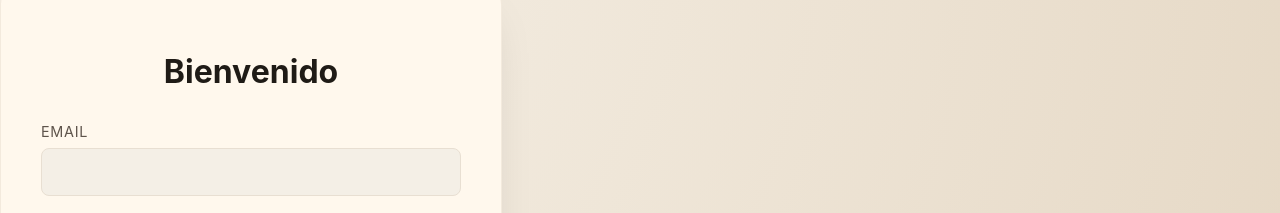
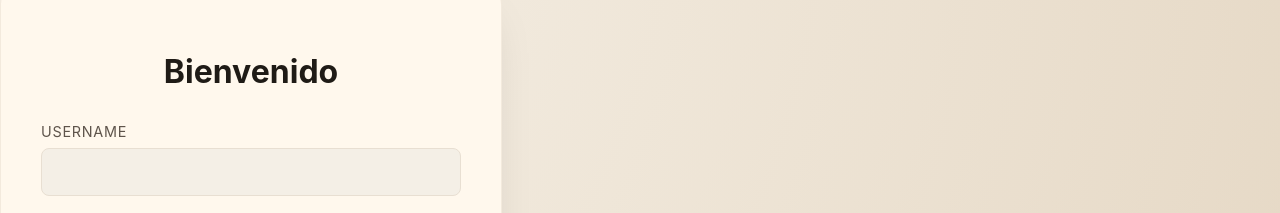
Before and after one commit to SantiTabordaa/ChapterOne-Front, a React (Vite) app: page /login in a window 1280 px wide. Shown: the part 105-318 px from the top of the page. Built offline with nearby package versions, Linux system fonts and the light colour scheme.

Commit message:
Reforma login
falta terminar

```diff
--- a/src/components/AuthForm.tsx
+++ b/src/components/AuthForm.tsx
@@ -1,48 +1,49 @@
-import React, { useState } from 'react';
-import './AuthForm.css';
-import ImageUploader from './ImageUploader';
+import React, { useState } from "react";
+import "./AuthForm.css";
+import ImageUploader from "./ImageUploader";
 
 interface AuthFormProps {
-  type: 'login' | 'register';
+  type: "login" | "register";
 }
 
 const AuthForm: React.FC<AuthFormProps> = ({ type }) => {
-  const [email, setEmail] = useState('');
-  const [password, setPassword] = useState('');
-  const [name, setName] = useState('');
+  const [email, setEmail] = useState("");
+  const [username, setUsername] = useState("");
+  const [password, setPassword] = useState("");
+  const [name, setName] = useState("");
   const [rememberMe, setRememberMe] = useState(false);
   const [profileImage, setProfileImage] = useState<File | null>(null);
 
   const handleSubmit = (e: React.FormEvent) => {
     e.preventDefault();
     const formData = new FormData();
-    formData.append('email', email);
-    formData.append('password', password);
-    if (type === 'register') {
-      formData.append('name', name);
+    formData.append("email", email);
+    formData.append("password", password);
+    if (type === "register") {
+      formData.append("name", name);
       if (profileImage) {
-        formData.append('profileImage', profileImage);
+        formData.append("profileImage", profileImage);
       }
     } else {
       // Handle "Remember Me" for login
       if (rememberMe) {
         // Logic to save credentials, e.g., in localStorage
-        localStorage.setItem('rememberedUser', email);
+        localStorage.setItem("rememberedUser", email);
       } else {
-        localStorage.removeItem('rememberedUser');
+        localStorage.removeItem("rememberedUser");
       }
     }
 
-    console.log('Form data:', Object.fromEntries(formData.entries()));
+    console.log("Form data:", Object.fromEntries(formData.entries()));
     // Here you would typically make an API call to your backend
   };
 
   return (
     <div className="auth-container">
       <form className="auth-form" onSubmit={handleSubmit}>
-        <h2>{type === 'login' ? 'Bienvenido' : 'Crea tu Cuenta'}</h2>
+        <h2>{type === "login" ? "Bienvenido" : "Crea tu Cuenta"}</h2>
 
-        {type === 'register' && (
+        {type === "register" && (
           <div className="form-group">
             <label htmlFor="name">Nombre</label>
             <input
@@ -56,12 +57,12 @@
         )}
 
         <div className="form-group">
-          <label htmlFor="email">Email</label>
+          <label htmlFor="username">Username</label>
           <input
-            type="email"
-            id="email"
-            value={email}
-            onChange={(e) => setEmail(e.target.value)}
+            type="username"
+            id="username"
+            value={username}
+            onChange={(e) => setUsername(e.target.value)}
             required
           />
         </div>
@@ -77,14 +78,14 @@
           />
         </div>
 
-        {type === 'register' && (
+        {type === "register" && (
           <div className="form-group">
             <label>Foto de Perfil</label>
             <ImageUploader onImageUpload={setProfileImage} />
           </div>
         )}
 
-        {type === 'login' && (
+        {type === "login" && (
           <div className="remember-me">
             <input
               type="checkbox"
@@ -97,11 +98,11 @@
         )}
 
         <button type="submit" className="primary auth-button">
-          {type === 'login' ? 'Entrar' : 'Registrarse'}
+          {type === "login" ? "Entrar" : "Registrarse"}
         </button>
 
         <div className="form-footer">
-          {type === 'login' ? (
+          {type === "login" ? (
             <>
               <p>
                 ¿No tienes una cuenta? <a href="/register">Regístrate</a>
```
